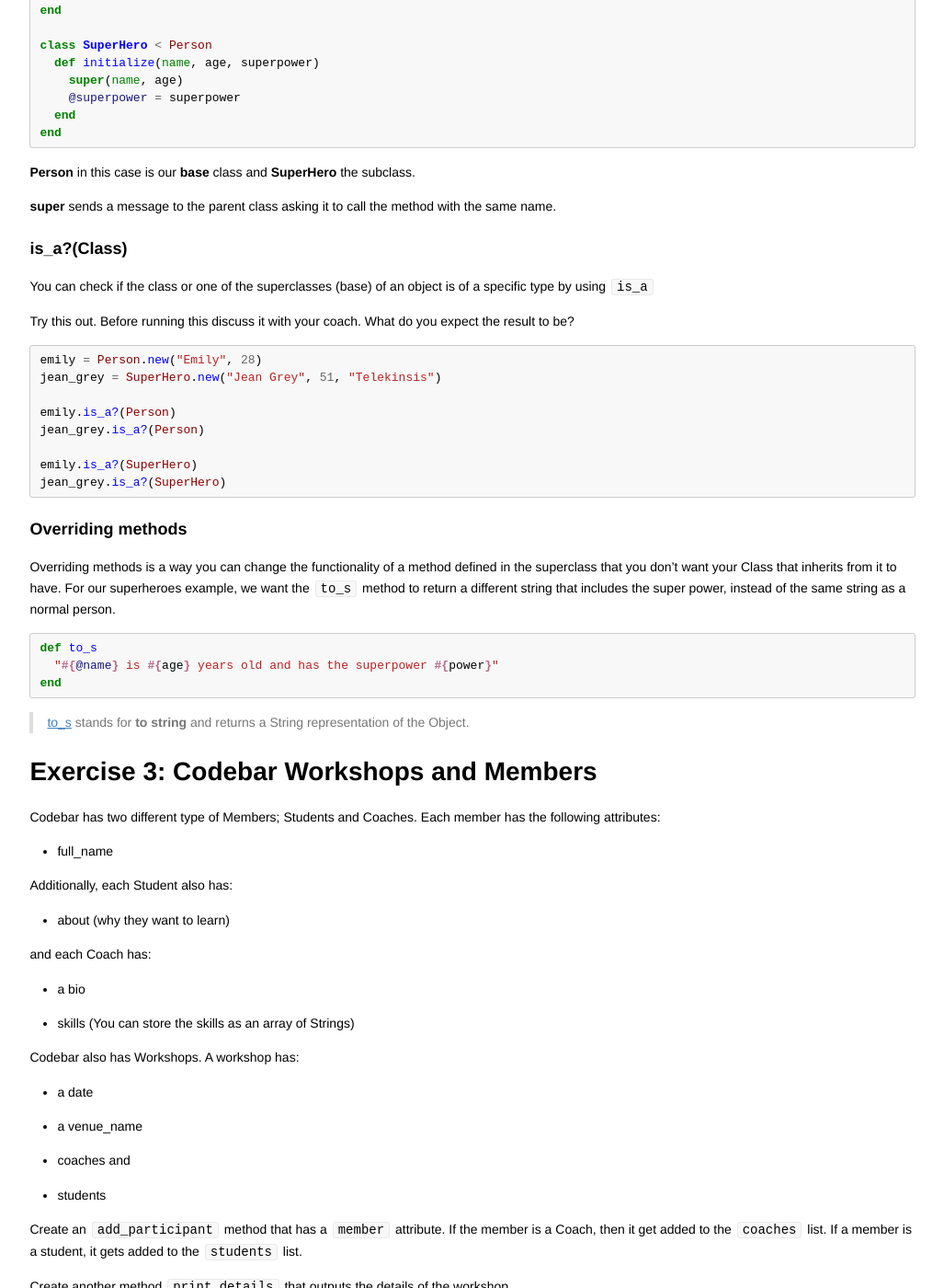
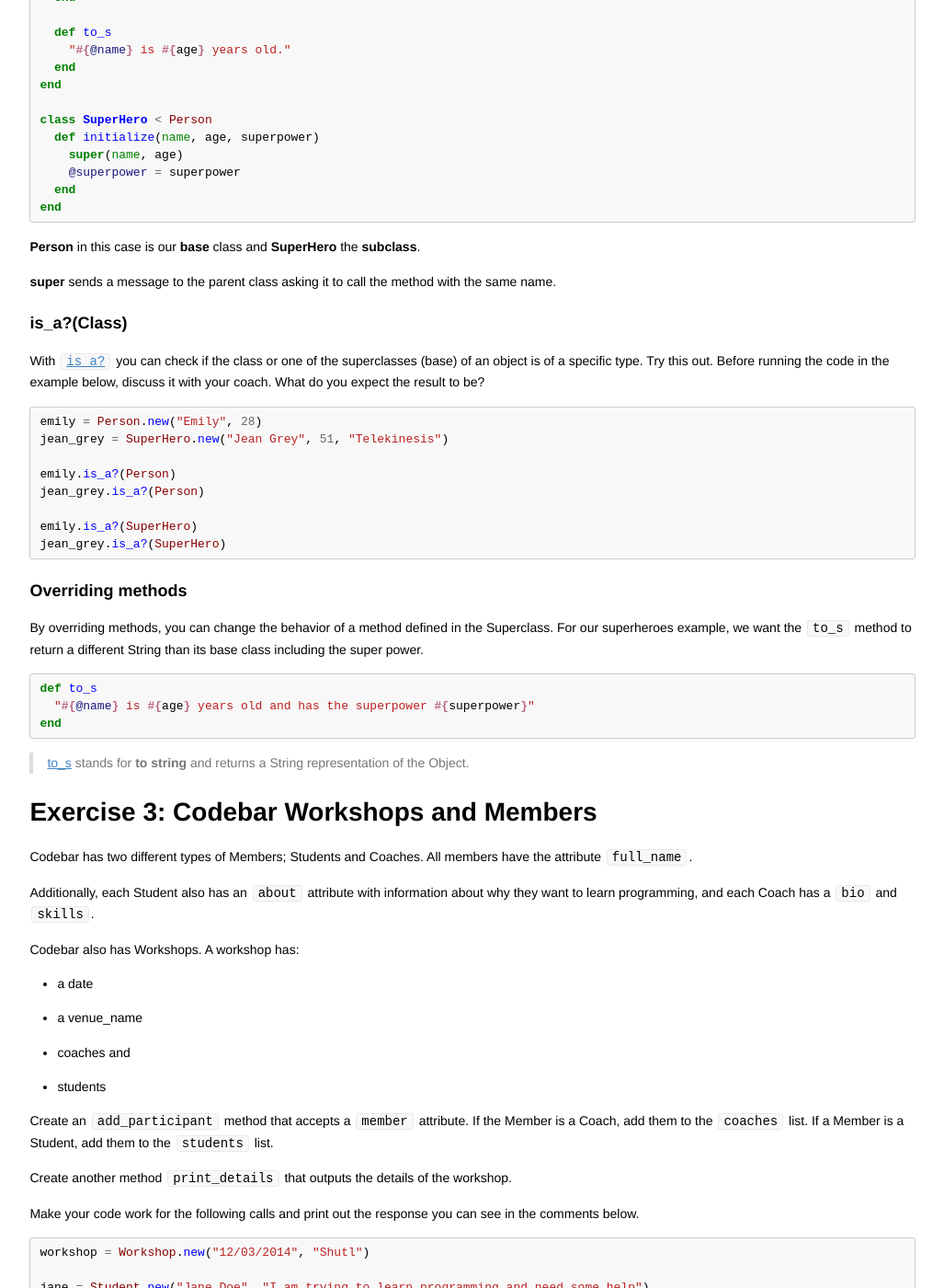
Before and after one commit to codebar/tutorials, a Jekyll site: the page built from ruby/lesson4/tutorial.md, in a window 1280 px wide and 1400 px high, scrolled down 4244 px. Shown: the whole window at 92% size, without its empty margins (126-1153 px from the left). Built offline with Jekyll 4.4.1, drawn with Linux system fonts in a browser that asks for light colours; Markdown is read by kramdown in place of the engine named in the settings; some of the changed text lies outside the part shown.

Commit message:
link to is_a? doc reword overriding method explanation other small tweaks

````diff
--- a/ruby/lesson4/tutorial.md
+++ b/ruby/lesson4/tutorial.md
@@ -5,11 +5,11 @@ title: Object Oriented Ruby and Inheritance
 
 # Before we start
 
-There won't be any sample files for the examples today as you should already know how to create a new Ruby file yourself. Before you begin, remember to create a new directory in your Github project or a new repository where you can store your exercises.
+There are no sample files for this tutorial as you should already know how to create a new Ruby file yourself. Before you begin, remember to create a new directory in your Github project or a new repository where you can store your exercises and practice code.
 
-Don't forget to commit regularly and try to type out the examples as much as possible instead of copy pasting!
+Don't forget to commit to git regularly and also try to **type** out the examples as much as possible instead of copy pasting!
 
-If you are going through the tutorial yourself and need any help, [join the chat](https://gitter.im/codebar/tutorials) but remember to first go through our [code of conduct](http://codebar.io/code-of-conduct) as we do not tolerate any bad behavior.
+If you are going through the tutorial on your own time and need any help, [join the chat](https://gitter.im/codebar/tutorials) but first read our [Code of Conduct](http://codebar.io/code-of-conduct) as we do not tolerate any inappropriate behavior.
 
 # What is Object Oriented Programming?
 
@@ -89,16 +89,15 @@ puts "The hexcode of #{color.name} is #{color.hexcode}"
 
 ## Privacy
 
-By default, any method you define in Ruby is public. This means that anyone can call any of its methods with the exception of `initialize` which is always private and can be accessed through calling `new`.
+By default, any method you define in Ruby (and most other languages too) is public. This means that anyone can call any of its methods with the exception of `initialize` which is always private and can be accessed through calling `new`.
 
-Besides **public** there is also a way to define **private** and **protected**  and methods.
+Besides **public** you can also have **private** and **protected**  methods.
 
 - **public** can be called by anyone
-- **private** can only be accessed from within the class
-- **protected** can only be invoked by objects of the class and the defining subclasses
+- **private** can only be called from within the class
+- **protected** can only be called by objects of the class and the defining subclasses
 
-
-Let's try this in the Color class by adding the `protected` keyword before defining the methods we want to protect, in our case, the `update_hexcode` method..
+Let's try this out in the Color class by adding the `protected` keyword before defining the methods we want to protect, in our case, `update_hexcode` method.
 
 ```ruby
 class Color
@@ -116,7 +115,7 @@ color = Color.new("purple", "#8824a4")
 color.update_hexcode("#9427b2")
 ```
 
-This should now throw a `NoMethodError`
+This should now throw a `NoMethodError`. Change **protected** to **private** and run the code again.
 
 Let's now put into practise what we have learned so far.
 
@@ -134,8 +133,6 @@ Create a `to_s` method, that returns the Celsius temperature formatted e.g. 16 &
 
 Create a script that prompts you to fill in the temperature for each day of the week (Monday - Sunday) and for the inputs 16, 17 18, 18, 21, 16, 19 prints out the following output:
 
-> If you don't remember how to create a script, you can look at the sample file for the first exercise of the [second Ruby tutorial](http://codebar.github.io/tutorials/ruby/lesson2/tutorial.html) on Github, and read the instructions of the first Exercise.
-
 ```html
 Mon | 16°C  | 61°F
 Tue | 17°C  | 63°F
@@ -146,8 +143,11 @@ Fri | 21°C  | 70°F
 Sat | 16°C  | 61°F
 Sun | 19°C  | 66°F
 ```
+> If you don't remember how to create a script, you can look at the sample file for the first exercise of the [second Ruby tutorial](http://codebar.github.io/tutorials/ruby/lesson2/tutorial.html) on Github, and read the instructions of the first Exercise.
 
-> You can store each created Celsius object in a Hash and iterate over the collection to print the results e.g. temperatures[:mon] = Celsius.new(temperate) and use [each_pair](http://www.ruby-doc.org/core-1.9.3/Hash.html)
+
+
+> Hint: You can store each created Celsius object in a Hash and iterate over the collection to print the results e.g. temperatures[:mon] = Celsius.new(temperate) and use [each_pair](http://www.ruby-doc.org/core-1.9.3/Hash.html)
 
 
 # Exercise 2: Tutorials
@@ -182,9 +182,11 @@ tutorial3.is_harder_than?(tutorial2)
 # true
 ```
 
+> Hint: To compare the difficulty levels you can create a Hash with the difficulty levels and an Integer value assigned to each that you can use for comparison.
+
 ## Inheritance
 
-Inheritance is a way for a class to get features from another parent class. It can make creating a program much simpler.
+Inheritance is a way for a class to get features from another parent class. It can make creating a program much easier to implement when there is common shared functionality between different objects.
 
 In the example below, we create a Person class and a SuperHero class. As not all people have special powers, we can use SuperHero for those with special powers and Person for anyone else.
 
@@ -209,20 +211,19 @@ class SuperHero < Person
 end
 ```
 
-**Person** in this case is our **base** class and **SuperHero** the subclass.
+**Person** in this case is our **base** class and **SuperHero** the **subclass**.
 
 **super** sends a message to the parent class asking it to call the method with the same name.
 
 
 ### is_a?(Class)
 
-You can check if the class or one of the superclasses (base) of an object is of a specific type by using `is_a`
-
-Try this out. Before running this discuss it with your coach. What do you expect the result to be?
+With [`is_a?`](http://ruby-doc.org/core-2.1.1/Object.html#method-i-is_a-3F) you can check if the class or one of the superclasses (base) of an object is of a specific type.
+Try this out. Before running the code in the example below, discuss it with your coach. What do you expect the result to be?
 
 ```ruby
 emily = Person.new("Emily", 28)
-jean_grey = SuperHero.new("Jean Grey", 51, "Telekinsis")
+jean_grey = SuperHero.new("Jean Grey", 51, "Telekinesis")
 
 emily.is_a?(Person)
 jean_grey.is_a?(Person)
@@ -233,11 +234,11 @@ jean_grey.is_a?(SuperHero)
 
 ### Overriding methods
 
-Overriding methods is a way you can change the functionality of a method defined in the superclass that you don't want your Class that inherits from it to have. For our superheroes example, we want the `to_s` method to return a different string that includes the super power, instead of the same string as a normal person.
+By overriding methods, you can change the behavior of a method defined in the Superclass. For our superheroes example, we want the `to_s` method to return a different String than its base class including the super power.
 
 ```ruby
 def to_s
-  "#{@name} is #{age} years old and has the superpower #{power}"
+  "#{@name} is #{age} years old and has the superpower #{superpower}"
 end
 ```
 
@@ -245,19 +246,10 @@ end
 
 # Exercise 3: Codebar Workshops and Members
 
-Codebar has two different type of Members; Students and Coaches.
-Each member has the following attributes:
+Codebar has two different types of Members; Students and Coaches.
+All members have the attribute `full_name`.
 
-- full_name
-
-Additionally, each Student also has:
-
-- about (why they want to learn)
-
-and each Coach has:
-
-- a bio
-- skills (You can store the skills as an array of Strings)
+Additionally, each Student also has an `about` attribute with information about why they want to learn programming, and each Coach has  a `bio` and `skills`.
 
 Codebar also has Workshops. A workshop has:
 
@@ -266,7 +258,7 @@ Codebar also has Workshops. A workshop has:
 - coaches and
 - students
 
-Create an `add_participant` method that has a `member` attribute. If the member is a Coach, then it get added to the `coaches` list. If a member is a student, it gets added to the `students` list.
+Create an `add_participant` method that accepts a `member` attribute. If the Member is a Coach, add them to the `coaches` list. If a Member is a Student, add them to the `students` list.
 
 Create another method `print_details` that outputs the details of the workshop.
 
@@ -300,8 +292,15 @@ work.print_details
 #    I want to help people learn coding.
 # 2. Nicole McMillan - Ruby
 #    I have been programming for 5 years in Ruby and want to spread the love
+#
 
 ```
 
+## Bonus
+
+The `print_details` method does a number of different things, like printing out: workshop details, the list of Students and the list of Coaches.
+
+Create a method to print the workshop details, a method to print out the students and one to print out the coaches. Call these from `print_details` instead of having all the code there. Also, make sure that these methods cannot be invoked from outside the class.
+
 ---
 This ends our **Object Oriented Ruby and Inheritance** tutorial. Is there something you don't understand? Try and go through the provided resources with your coach. If you have any feedback, or can think of ways to improve this tutorial [send us an email](mailto:feedback@codebar.io) and let us know.
````
Also changed, not shown: other parts of ruby/lesson4/tutorial.md (+5 -5 lines).
